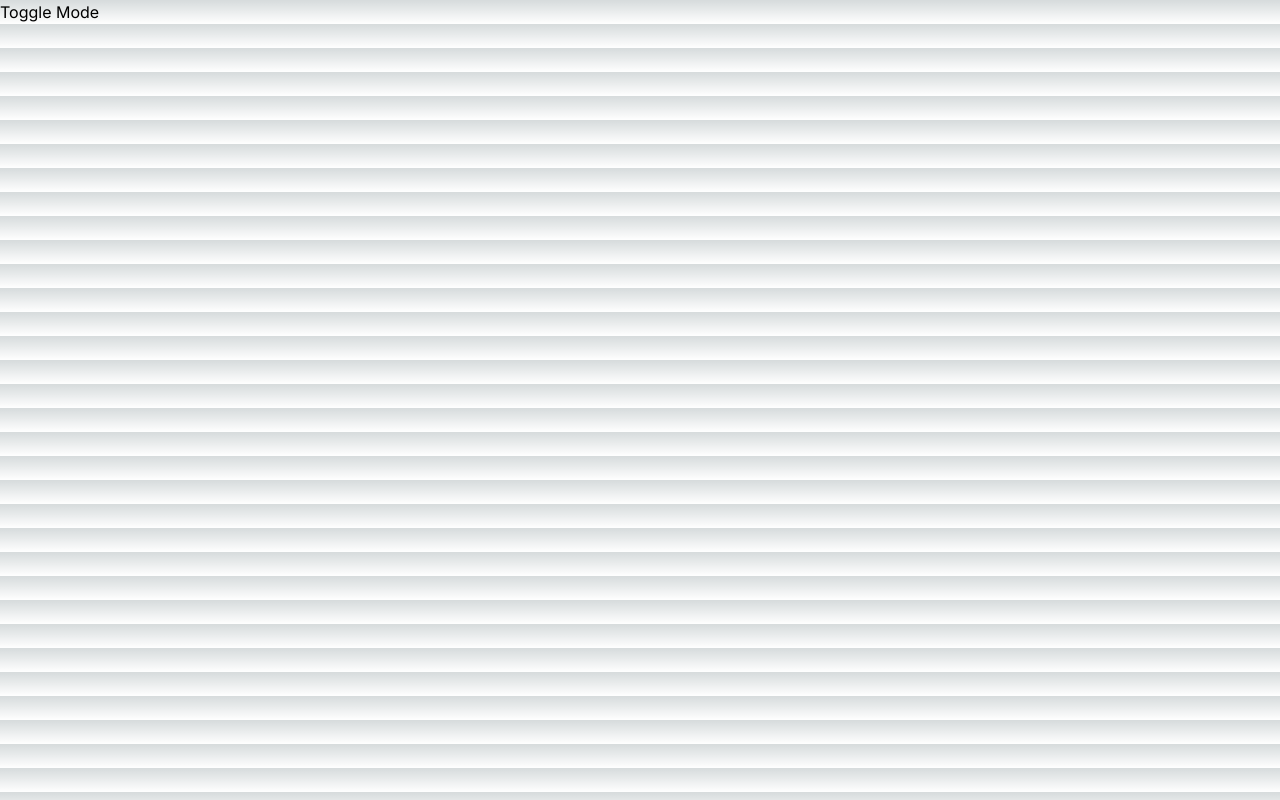
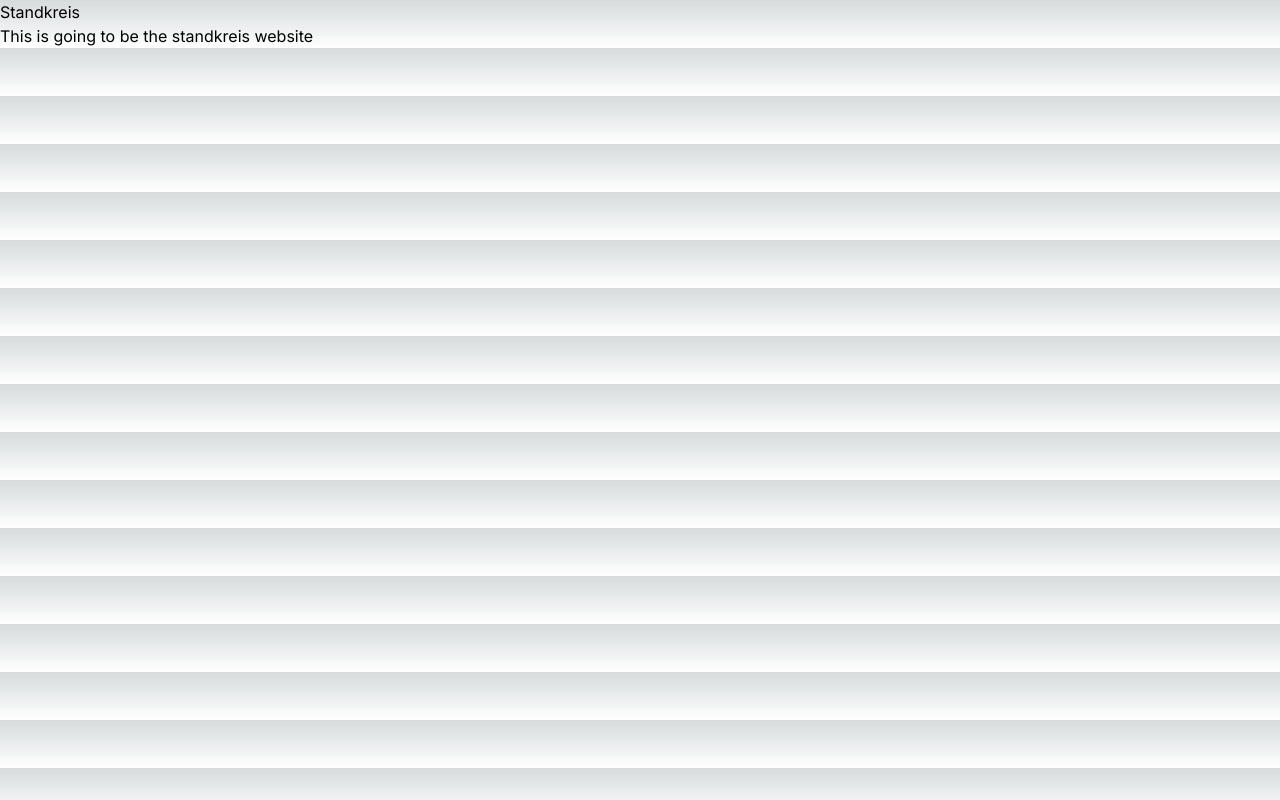
Before and after one commit to Standkreis/App, a Next.js app in the folder apps/app/: page / in a window 1280 px wide. Built offline with nearby package versions, Linux system fonts and the light colour scheme.

Commit message:
Update page.tsx

```diff
--- a/apps/app/src/app/(userland)/(home)/page.tsx
+++ b/apps/app/src/app/(userland)/(home)/page.tsx
@@ -1,27 +1,8 @@
-'use client'
-
-import React from 'react'
-
 export default function Home() {
-  let mode = localStorage.getItem('theme')
-  React.useEffect(() => {
-    mode = localStorage.getItem('theme')
-  }, [])
-  console.log(mode)
-
-  const toggleMode = () => {
-    if (mode === 'dark') {
-      console.log('mode', mode, 'should toggle to light')
-      localStorage.theme = 'light'
-      document.documentElement.classList.remove('dark')
-    }
-
-    if (mode === 'light') {
-      console.log('mode', mode, 'should toggle to dark')
-      localStorage.theme = 'dark'
-      document.documentElement.classList.add('dark')
-    }
-  }
-
-  return <button onClick={toggleMode}>Toggle Mode</button>
+  return (
+    <div>
+      <h1>Standkreis</h1>
+      <p>This is going to be the standkreis website</p>
+    </div>
+  )
 }
```
